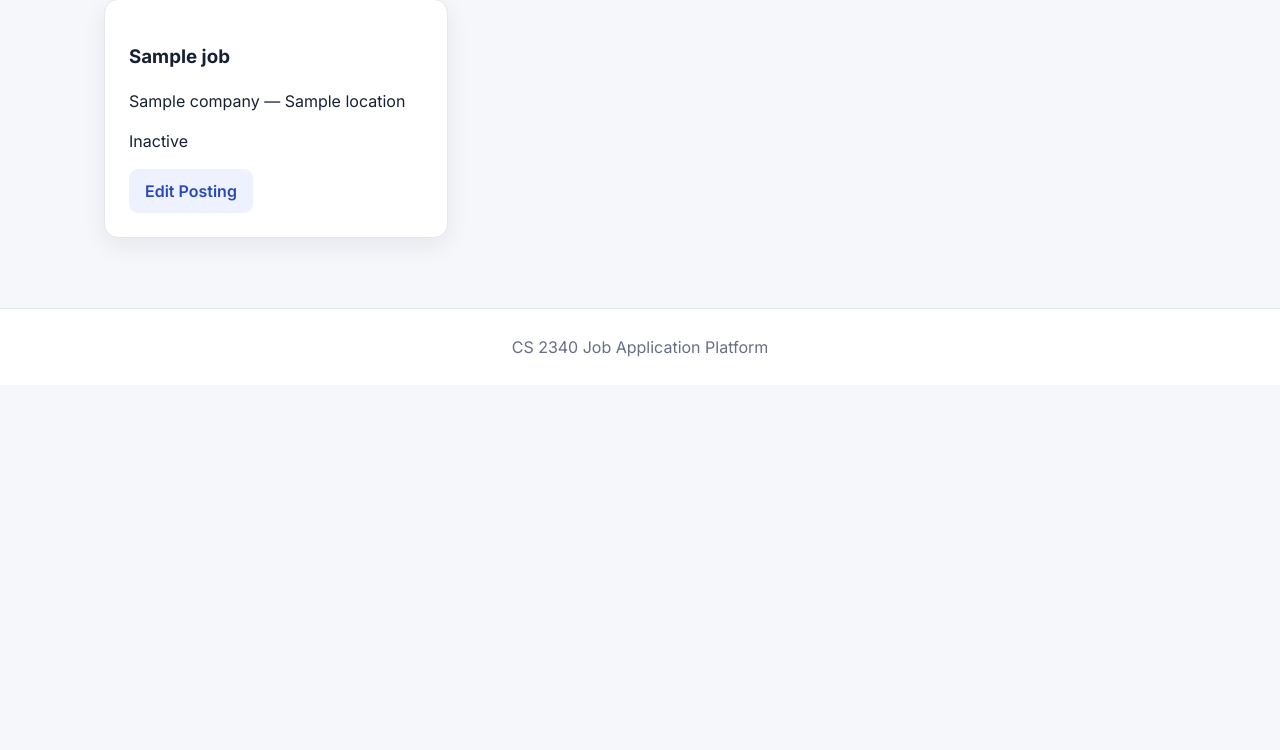
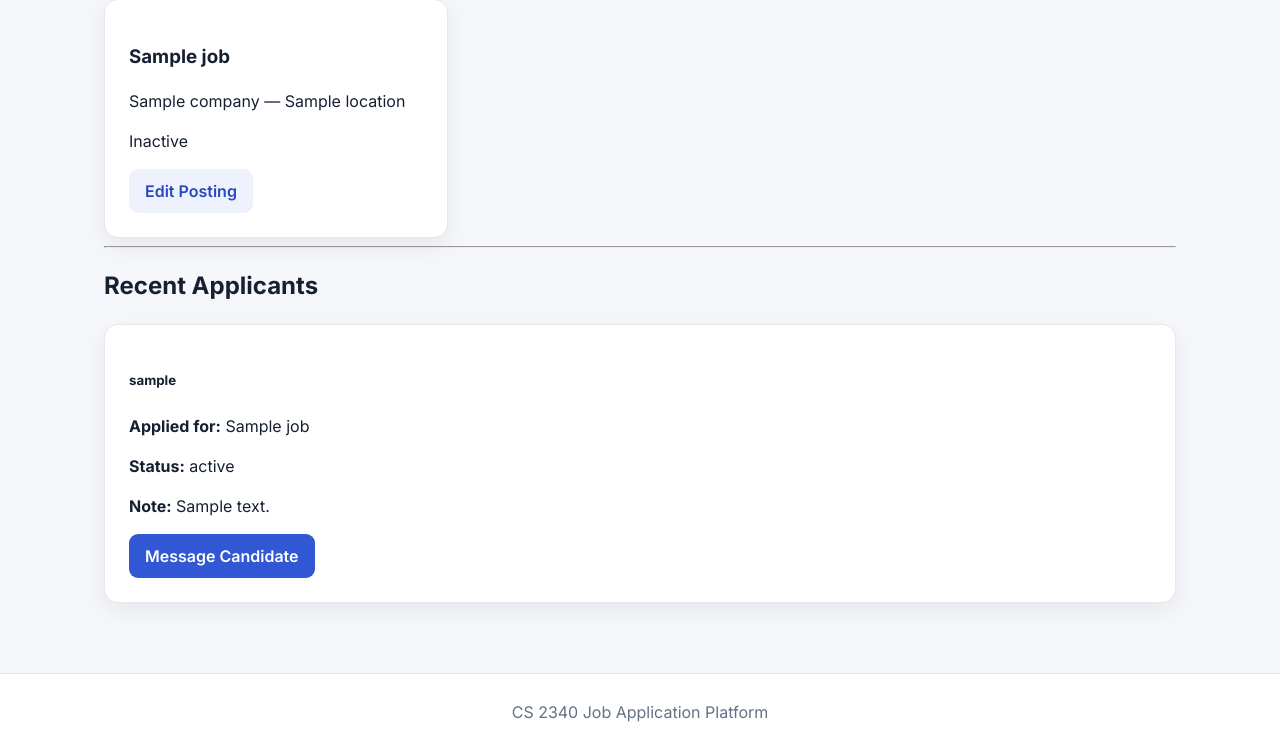
Before and after one commit to ExayJB/CS2340-P2, a Django app: template jobapps/jobs/templates/jobs/recruiter_dashboard.html in a window 1280 px wide. Shown: the part 768-1518 px from the top of the page. Before the commit the page ends 1125 px from the top, so only its background shows below. Run offline with Django 5.2, Linux system fonts and the light colour scheme; the template is opened without the code that fills it: most values are stand-ins (such as "Sample title", 1, 10 or a date in 2020).

Commit message:
Complete recruiter candidate messaging flow

```diff
--- a/jobapps/applications/views.py
+++ b/jobapps/applications/views.py
@@ -4,6 +4,7 @@ from django.contrib.auth import get_user_model
 from jobs.models import JobPosting
 from profiles.models import JobSeekerProfile
 from .models import Application, RecruiterMessage
+from django.conf import settings
 
 User = get_user_model()
 
--- a/jobapps/jobs/templates/jobs/recruiter_dashboard.html
+++ b/jobapps/jobs/templates/jobs/recruiter_dashboard.html
@@ -97,5 +97,54 @@
     </div>
     {% endfor %}
 </div>
+<hr class="my-4">
+
+<h2>Recent Applicants</h2>
+
+{% if applications %}
+
+    {% for application in applications %}
+
+        <div class="card mb-3">
+            <div class="card-body">
+
+                <h5>
+                    {{ application.profile.user.username }}
+                </h5>
+
+                <p>
+                    <strong>Applied for:</strong>
+                    {{ application.job.title }}
+                </p>
+
+                <p>
+                    <strong>Status:</strong>
+                    {{ application.get_status_display }}
+                </p>
+
+                {% if application.note %}
+                    <p>
+                        <strong>Note:</strong>
+                        {{ application.note }}
+                    </p>
+                {% endif %}
+
+                <a
+                    href="{% url 'applications:send_message' application.profile.user.id %}"
+                    class="btn btn-primary"
+                >
+                    Message Candidate
+                </a>
+
+            </div>
+        </div>
+
+    {% endfor %}
+
+{% else %}
+
+    <p>No applications have been submitted to your jobs yet.</p>
+
+{% endif %}
 
 {% endblock %}
--- a/jobapps/jobs/templates/jobs/search_candidates.html
+++ b/jobapps/jobs/templates/jobs/search_candidates.html
@@ -111,6 +111,9 @@
     Message Candidate
 </a>
 
+
+
+
     </article>
 
     {% empty %}
```
